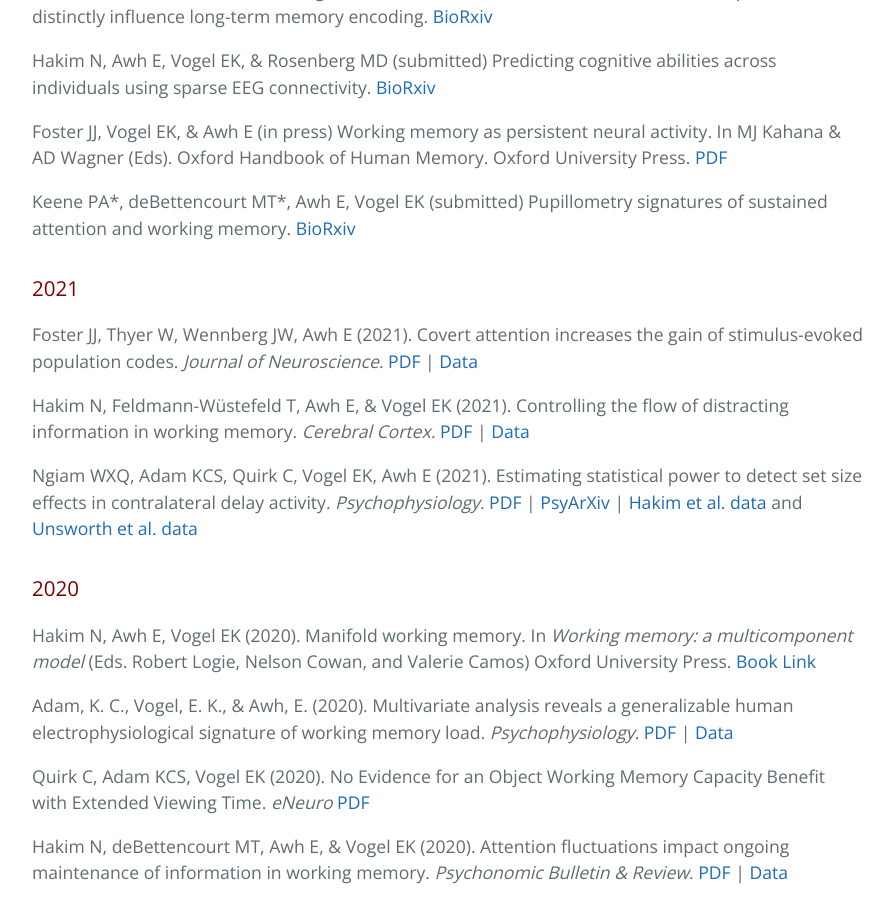
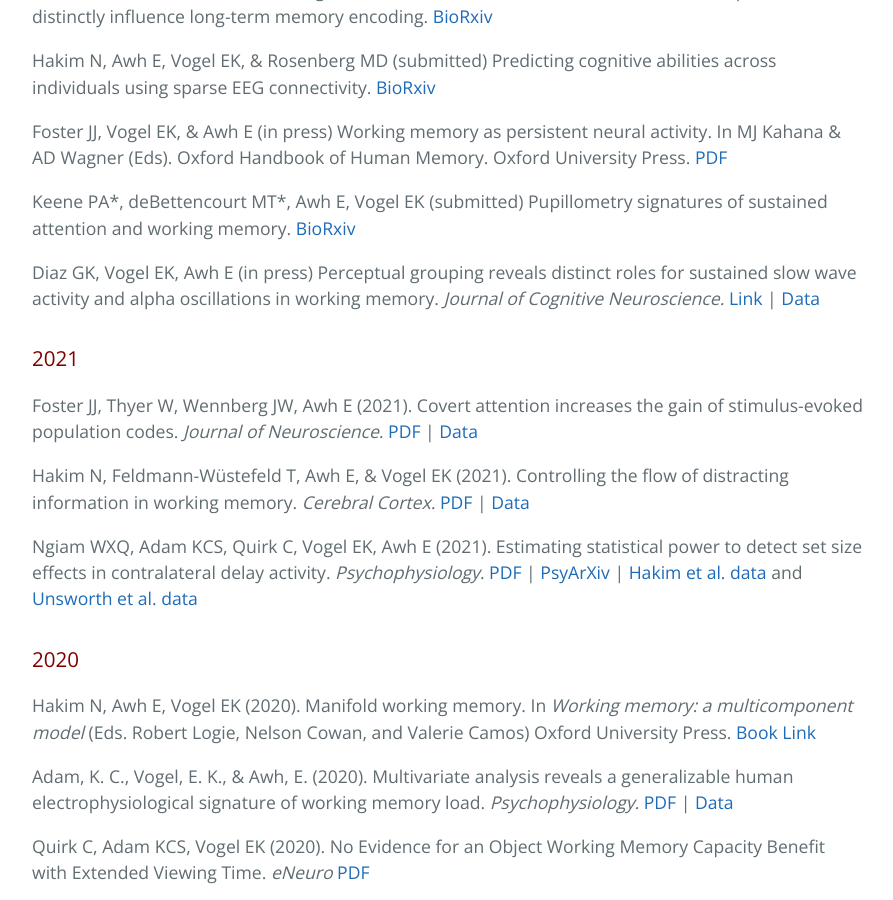
Before and after one commit to AwhVogelLab/awhvogellab.github.io, a Jekyll site: the page built from publications.md, in a window 1280 px wide and 900 px high, scrolled down 812 px. Shown: the whole window, without its empty margins (192-1085 px from the left). Built offline with Jekyll 4.4.1, drawn with Linux system fonts in a browser that asks for light colours; our own code applies the rules of GitHub Pages for plain Markdown files.

Commit message:
Update publications.md

```diff
--- a/publications.md
+++ b/publications.md
@@ -19,6 +19,8 @@ Hakim N, Awh E, Vogel EK, & Rosenberg MD (submitted) Predicting cognitive abilit
 Foster JJ, Vogel EK, & Awh E (in press) Working memory as persistent neural activity. In MJ Kahana & AD Wagner (Eds). Oxford Handbook of Human Memory. Oxford University Press. [PDF](https://psyarxiv.com/jh6e3)
 
 Keene PA\*, deBettencourt MT\*, Awh E, Vogel EK (submitted) Pupillometry signatures of sustained attention and working memory. [BioRxiv](https://www.biorxiv.org/content/10.1101/2021.01.18.426969v1)
+
+Diaz GK, Vogel EK, Awh E (in press) Perceptual grouping reveals distinct roles for sustained slow wave activity and alpha oscillations in working memory. <i>Journal of Cognitive Neuroscience.</i> [Link](https://doi.org/10.1162/jocn_a_01719) \| [Data](https://osf.io/7rxqf/)
 
 
 ### 2021
```
Also changed, not shown: 1 other file.
